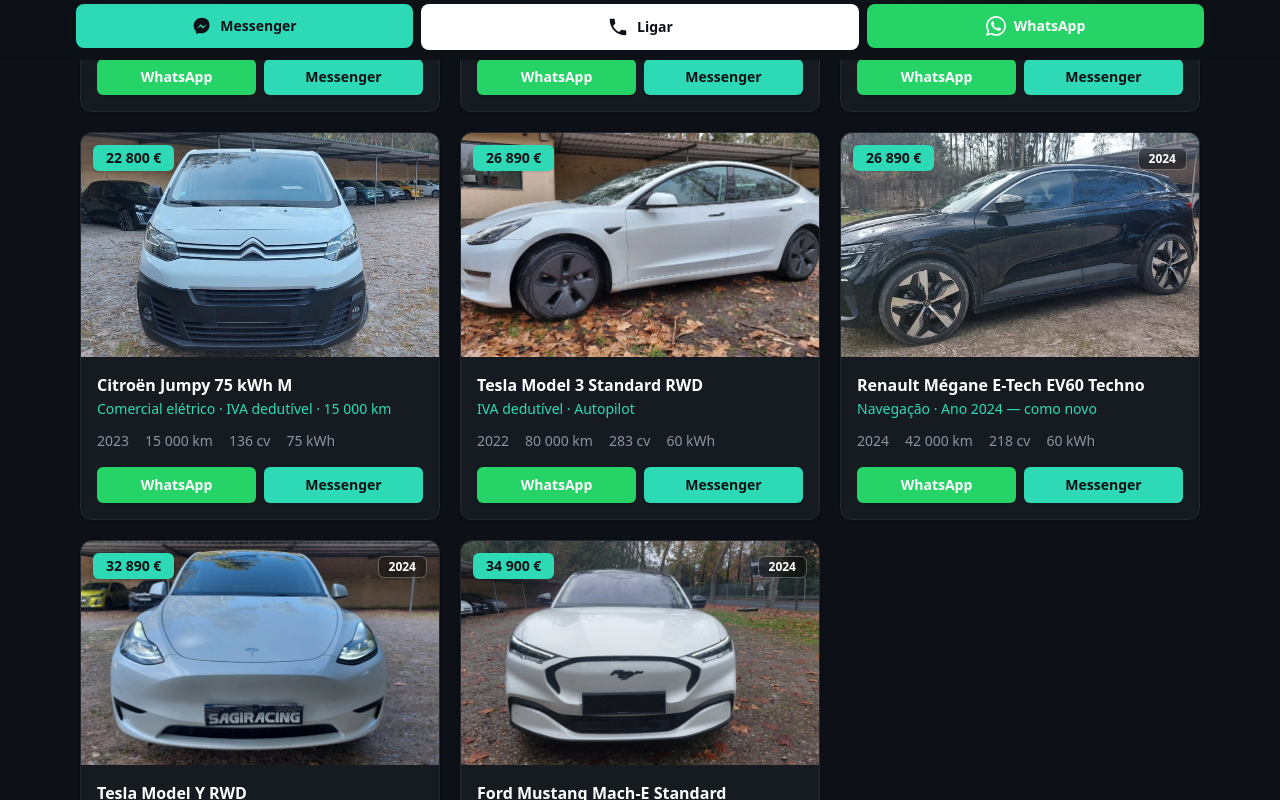
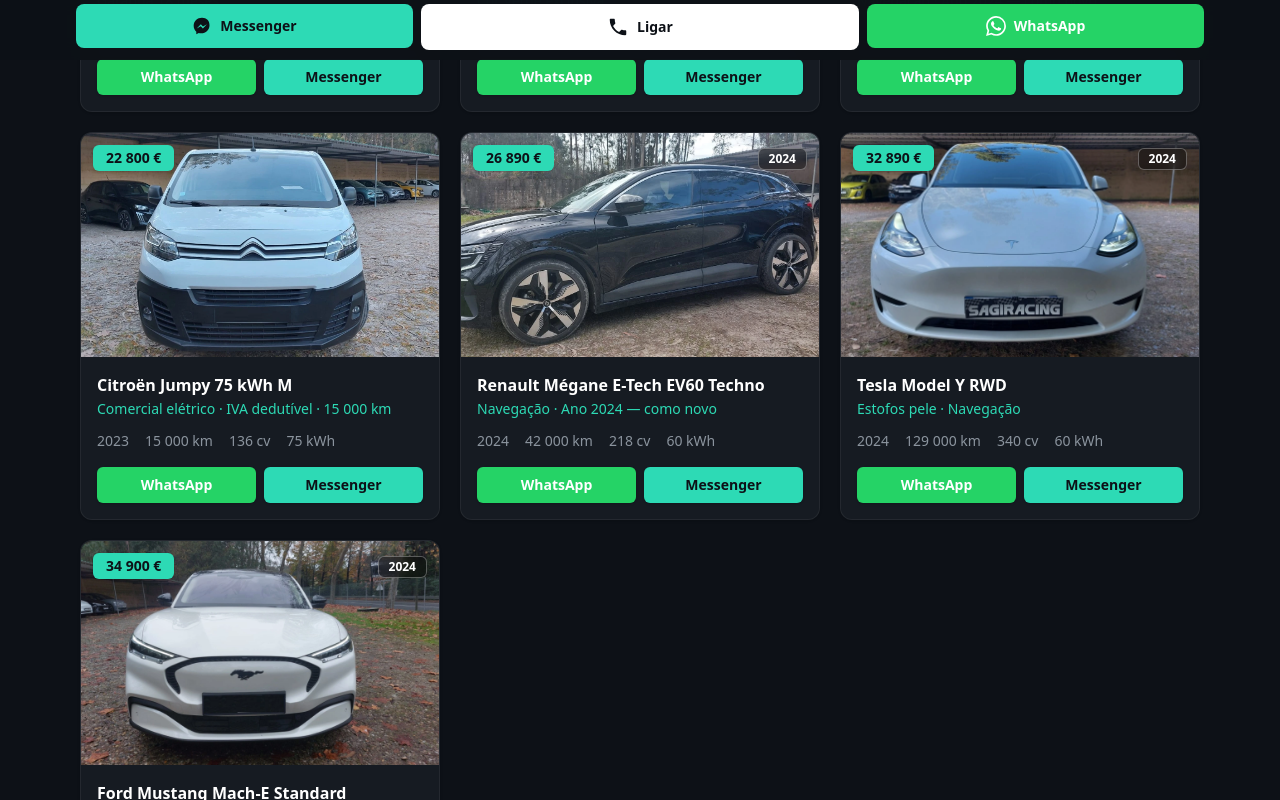
Before and after one commit to rafapt18/sagiracing-landing, a React (Vite) app: page / in a window 1280 px wide. Shown: the part 740-1540 px from the top of the page. Built offline with nearby package versions, Linux system fonts and the light colour scheme.

Commit message:
Remover Tesla Model 3 (vendido)

```diff
--- a/src/App.tsx
+++ b/src/App.tsx
@@ -9,7 +9,6 @@
   { brand: "Citroën", model: "ë-C4 50 kWh Feel Pack".trim(), price: 16490, year: 2021, km: 39000, cv: 136, color: "Verde", battery: "50 kWh", warranty: "18 meses", highlight: "Cor Verde exclusiva", img: "/cars/ec4.webp", url: "https://sagiracing.pt/carros-eletricos-usados-viana-do-castelo/64404/citroen-e-c4-50-kwh-feel-pack" },
 
   { brand: "Peugeot", model: "e-208 50 kWh Style".trim(), price: 18980, year: 2024, km: 29000, cv: 136, color: "Preto", battery: "50 kWh", warranty: "18 meses", highlight: "Navegação · Ano 2024 — como novo", img: "/cars/e208.webp", url: "https://sagiracing.pt/carros-eletricos-usados-viana-do-castelo/64823/peugeot-e-208-50-kwh-style" },
-  { brand: "Tesla", model: "Model 3 Standard RWD".trim(), price: 26890, year: 2022, km: 80000, cv: 283, color: "Branco", battery: "60 kWh", warranty: "18 meses", highlight: "IVA dedutível · Autopilot", img: "/cars/model3.webp", url: "https://sagiracing.pt/carros-eletricos-usados-viana-do-castelo/65857/tesla-model-3-standard-rwd" },
   { brand: "Renault", model: "Mégane E-Tech EV60 Techno".trim(), price: 26890, year: 2024, km: 42000, cv: 218, color: "Preto", battery: "60 kWh", warranty: "18 meses", highlight: "Navegação · Ano 2024 — como novo", img: "/cars/megane.webp", url: "https://sagiracing.pt/carros-eletricos-usados-viana-do-castelo/64817/renault-megane-e-tech-ev60-techno" },
   { brand: "Tesla", model: "Model Y RWD".trim(), price: 32890, year: 2024, km: 129000, cv: 340, color: "Branco", battery: "60 kWh", warranty: "18 meses", highlight: "Estofos pele · Navegação", img: "/cars/modely.webp", url: "https://sagiracing.pt/carros-eletricos-usados-viana-do-castelo/65355/tesla-model-y-rwd" },
   { brand: "Ford", model: "Mustang Mach-E Standard".trim(), price: 34900, year: 2024, km: 30000, cv: 269, color: "Branco", battery: "50 kWh", warranty: "18 meses + baterias até 2032", highlight: "Garantia baterias até 2032 · Teto panorâmico", img: "/cars/mustang.webp", url: "https://sagiracing.pt/carros-eletricos-usados-viana-do-castelo/59359/ford-mustang-mach-e-standard" },
```
Also changed, not shown: public/cars/model3.webp (deleted).
